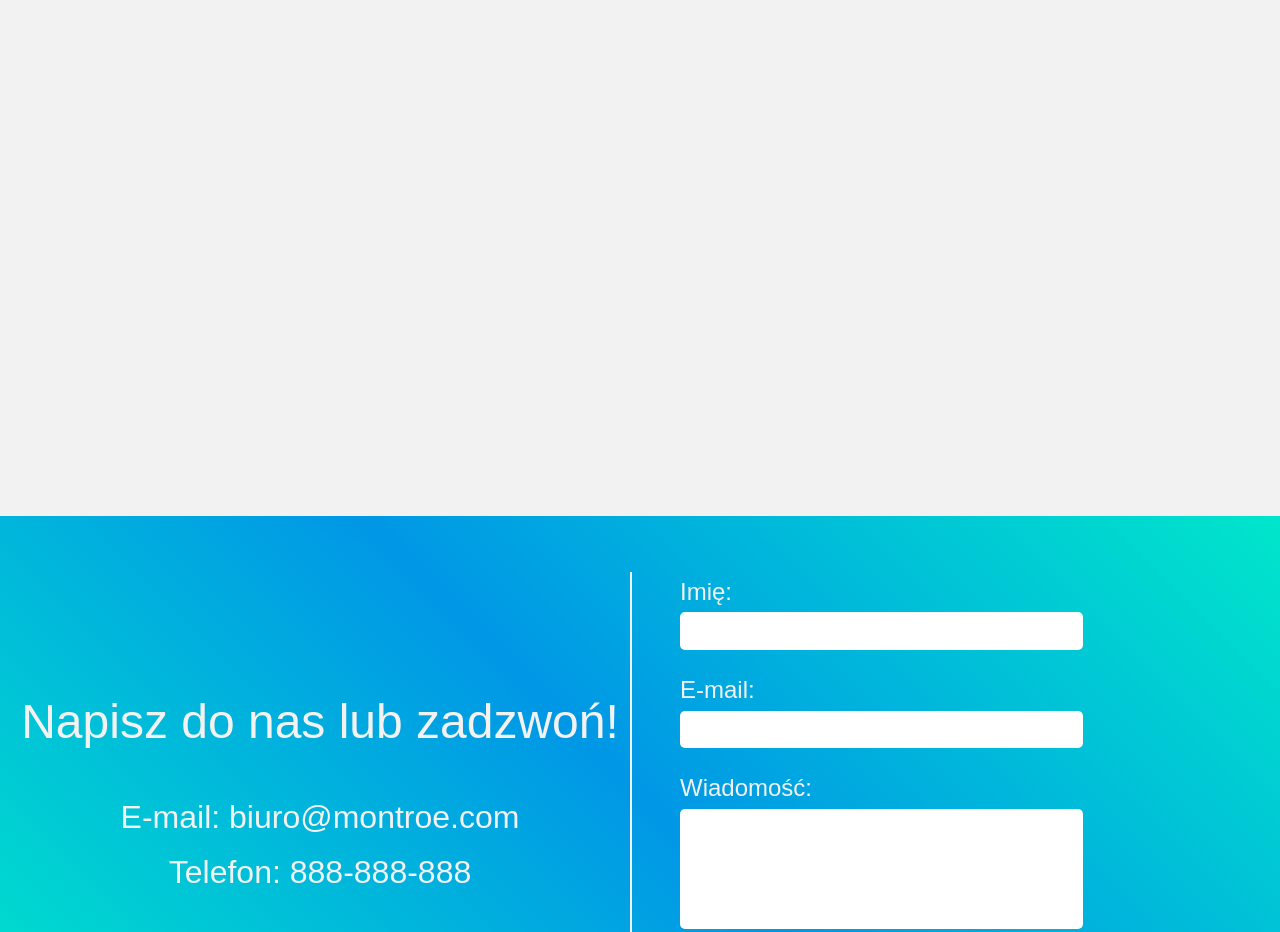
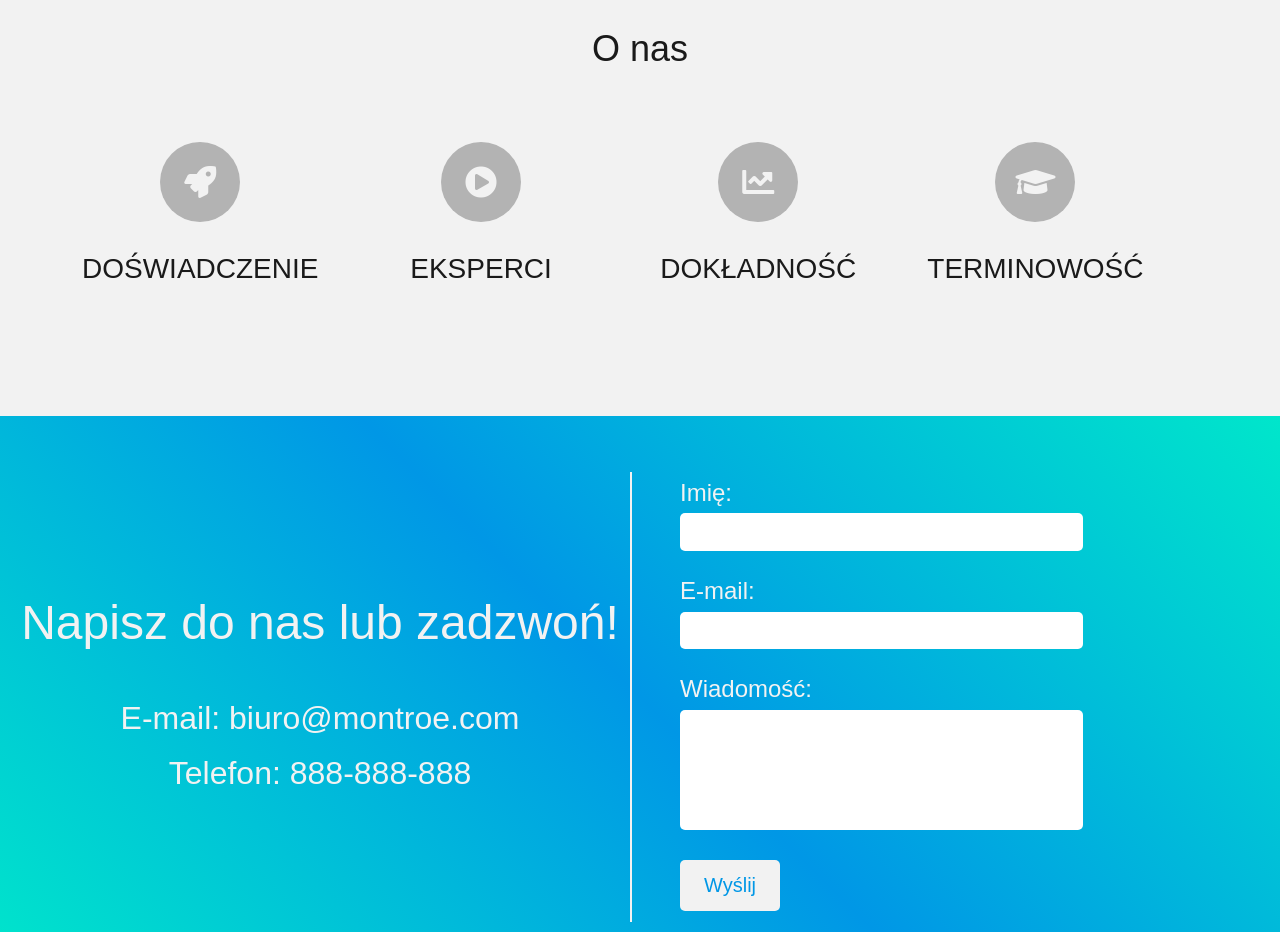
Before and after one commit to julia-kocik/elektrospecjalisci, a website: page src/index.html in a window 1280 px wide. Shown: the part 2764-3696 px from the top of the page. Drawn offline with nearby package versions, Linux system fonts and the light colour scheme; files that its build step writes are made by us from their sources; a web font is replaced by a local one.

Commit message:
Add about section

```diff
--- a/src/index.html
+++ b/src/index.html
@@ -11,16 +11,14 @@
 </head>
 <body>
     <main>
-        <!-- MODALE -->
-        <!-- SIDEBAR -->
         <!-- HEADER -->
-        <header class="header">
+        <header class="header" id="home">
             <div class="logo">
                 <h2>Elektrospecjalisci</h2>
             </div>
             <nav class="nav">
                 <ul>
-                    <li><a href="#">Strona główna</a></li>
+                    <li><a href="#home">Strona główna</a></li>
                     <li><a href="#offer">Oferta</a></li>
                     <li><a href="#about">O nas</a></li>
                     <li><a href="#contact">Kontakt</a></li>
@@ -100,9 +98,29 @@
             </div>
         </section>
          <!-- ABOUT US-->
-        <section class="about" id="about">
-
-        </section>
+         <section class="about" id="about">
+          <div class="container">
+              <h1 class="page-title">O nas</h1>
+              <div class="about-box">
+                  <div class="about-innerbox">
+                      <i class="fas fa-rocket"></i>
+                      <h3>DOŚWIADCZENIE</h3>
+                  </div>
+                  <div class="about-innerbox">
+                      <i class="fas fa-play-circle"></i>
+                      <h3>EKSPERCI</h3>
+                  </div>
+                  <div class="about-innerbox">
+                      <i class="fas fa-chart-line"></i>
+                      <h3>DOKŁADNOŚĆ</h3>
+                  </div>
+                  <div class="about-innerbox">
+                      <i class="fas fa-graduation-cap"></i>
+                      <h3>TERMINOWOŚĆ</h3>
+                  </div>
+              </div>
+          </div>
+      </section>
         <!-- CONTACT-->
         <section class="contact" id="contact">
           <div class="contact-content">
--- a/src/sass/sections/_about.scss
+++ b/src/sass/sections/_about.scss
@@ -1,3 +1,40 @@
 .about {
-    height: 560px;
+    text-align: center;
+    height: 460px;
+    display: flex;
+    align-items: center;
+    color: $color-black;
+    .about-box {
+        display: flex;
+        justify-content: space-around;
+        .about-innerbox {
+            width: 25%;
+            padding: 48px 12px 24px 0;
+            margin-right: 36px;
+            margin-bottom: 60px;
+            display: flex;
+            flex-direction: column;
+            align-items: center;
+            i {
+                background: $color-gray;
+                color: $color-white;
+                height: 80px;
+                width: 80px;
+                line-height: 80px;
+                text-align: center;
+                border-radius: 50%;
+                font-size: 32px;
+                transition: $transition;
+                &:hover {
+                    background: $color-blue;
+                    color: $color-white;
+                    transform: scale(1.1);
+                }
+            }
+            h3, p {
+                text-align: center;
+                margin: 30px 0 0 0;
+            }
+         }
+    }
 }
--- a/src/sass/sections/_contact.scss
+++ b/src/sass/sections/_contact.scss
@@ -1,5 +1,5 @@
 .contact {
-    height: 560px;
+    height: 562px;
     background: linear-gradient(45deg, $color-green, $color-blue, $color-green);
     display: flex;
     .contact-content {
```
